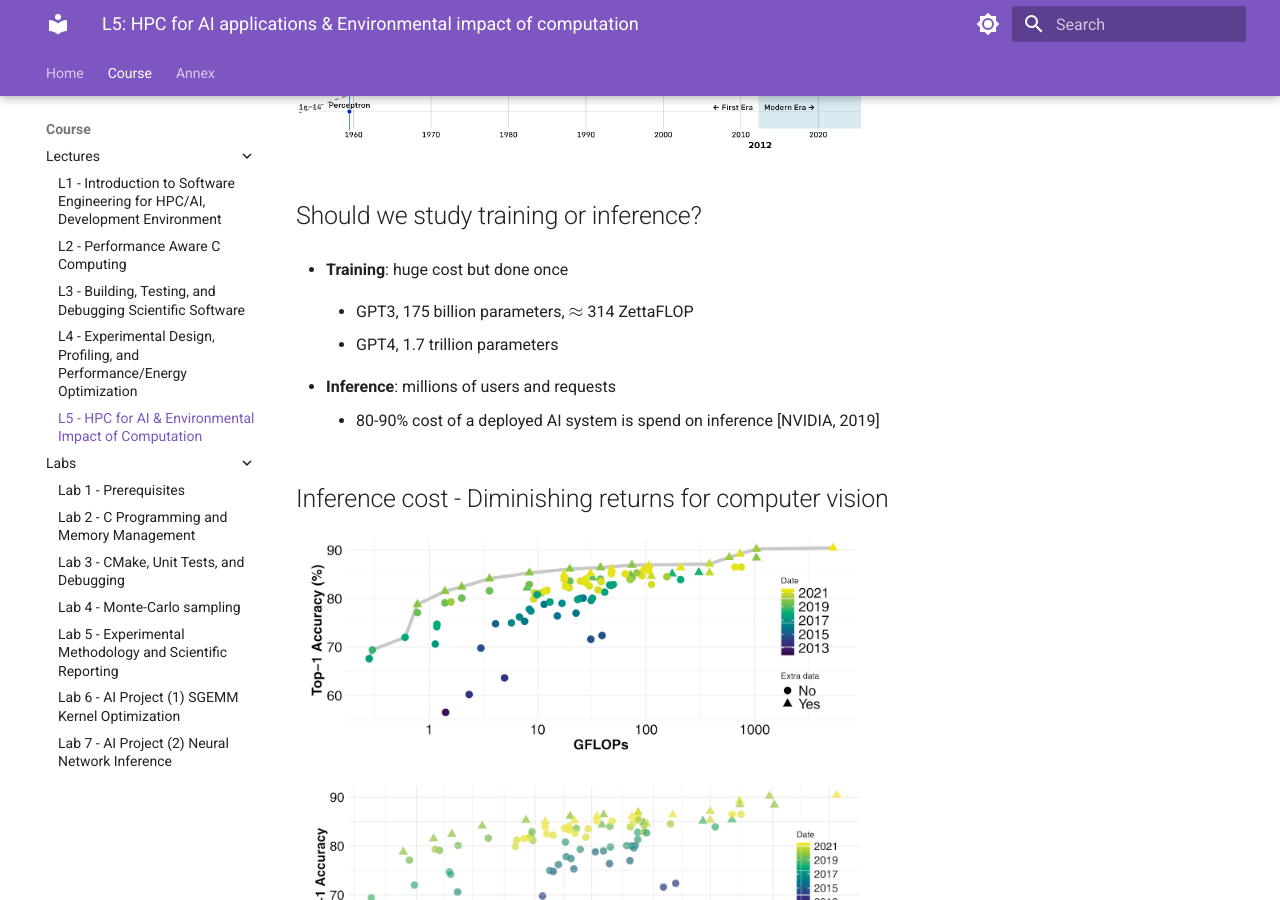
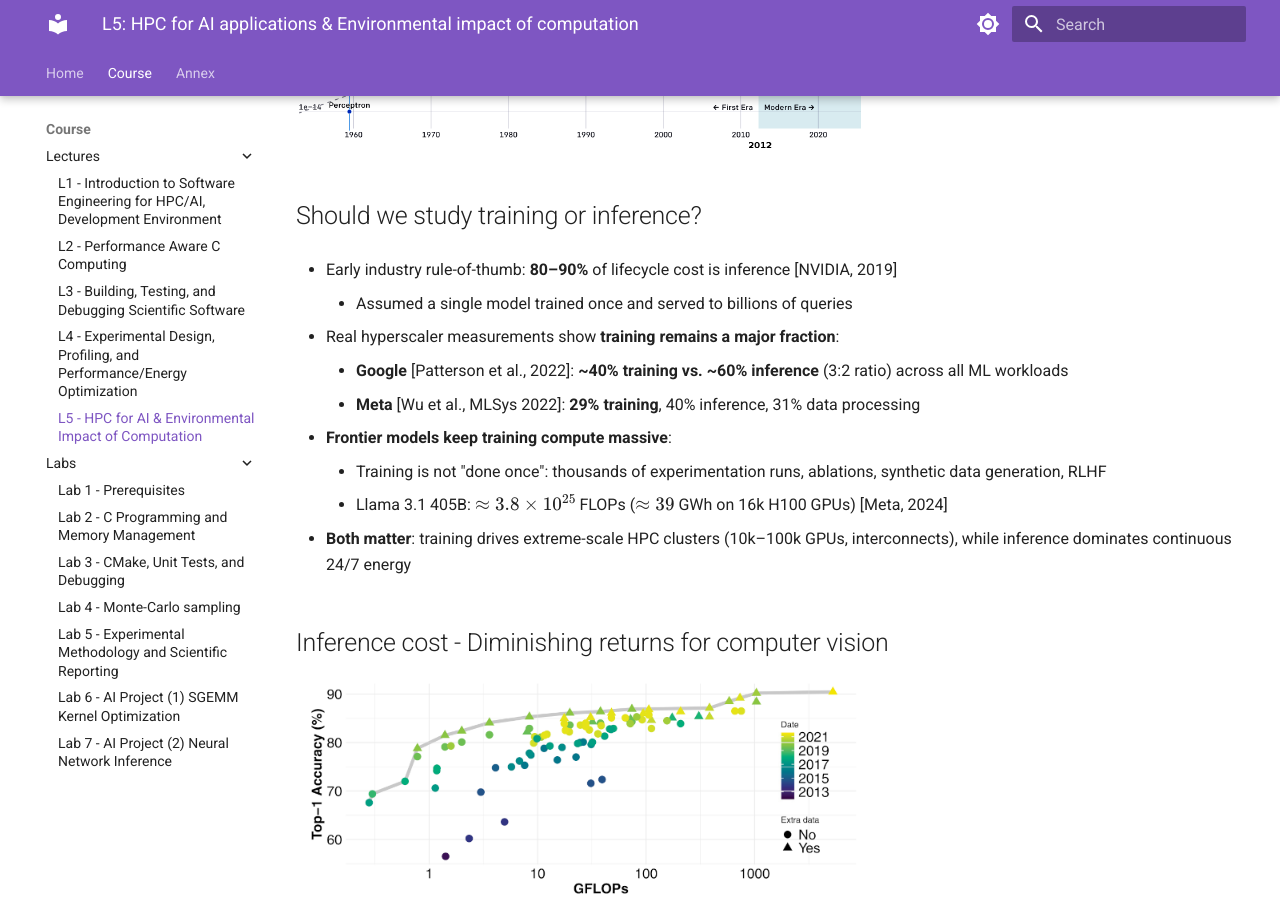
Before and after one commit to M1-CHPS/glhpc, an MkDocs documentation site: the page built from docs/lecture5.md, in a window 1280 px wide and 900 px high, scrolled down 14654 px. Built offline with MkDocs 1.6.1 and Material for MkDocs 9.7.7, drawn with Linux system fonts in a browser that asks for light colours; some of the changed text lies outside the part shown.

Commit message:
Update training vs inference with recent sources

```diff
--- a/docs/lecture5.md
+++ b/docs/lecture5.md
@@ -517,16 +517,18 @@ double number of transistors and frequency increases:
 
 ## Should we study training or inference?
 
-- **Training**: huge cost but done once
+- Early industry rule-of-thumb: **80–90%** of lifecycle cost is inference \[NVIDIA, 2019\]
+    - Assumed a single model trained once and served to billions of queries
 
-    - GPT3, 175 billion parameters, $\approx$ 314 ZettaFLOP
+- Real hyperscaler measurements show **training remains a major fraction**:
+    - **Google** \[Patterson et al., 2022\]: **~40% training vs. ~60% inference** (3:2 ratio) across all ML workloads
+    - **Meta** \[Wu et al., MLSys 2022\]: **29% training**, 40% inference, 31% data processing
 
-    - GPT4, 1.7 trillion parameters
+- **Frontier models keep training compute massive**:
+    - Training is not "done once": thousands of experimentation runs, ablations, synthetic data generation, RLHF
+    - Llama 3.1 405B: $\approx 3.8 \times 10^{25}$ FLOPs ($\approx 39$ GWh on 16k H100 GPUs) \[Meta, 2024\]
 
-- **Inference**: millions of users and requests
-
-    - 80-90% cost of a deployed AI system is spend on inference
-        \[NVIDIA, 2019\]
+- **Both matter**: training drives extreme-scale HPC clusters (10k–100k GPUs, interconnects), while inference dominates continuous 24/7 energy
 
 ## Inference cost - Diminishing returns for computer vision
 
@@ -636,4 +638,8 @@ Treatment of febrile children illnesess in dispensaries.
 
 - Amodei, Dario, Hernandez, Danny, Sastry, Girish, Clark, Jack, et al. (2018) ‘AI and compute. OpenAI’. [https://openai.com/blog/ai-and-compute/](https://openai.com/blog/ai-and-compute/)
 
+- Patterson, David, et al. (2022) ‘The Carbon Footprint of Machine Learning Training Will Plateau, Then Shrink’. IEEE Computer, 55(7), pp. 18–28.
+
+- Wu, Carole-Jean, et al. (2022) ‘Sustainable AI: Environmental Implications, Challenges and Opportunities’. Proceedings of MLSys 2022.
+
 - D'Acremont presentation: <https://youtu.be/oKcy_cY0QOw>
```
